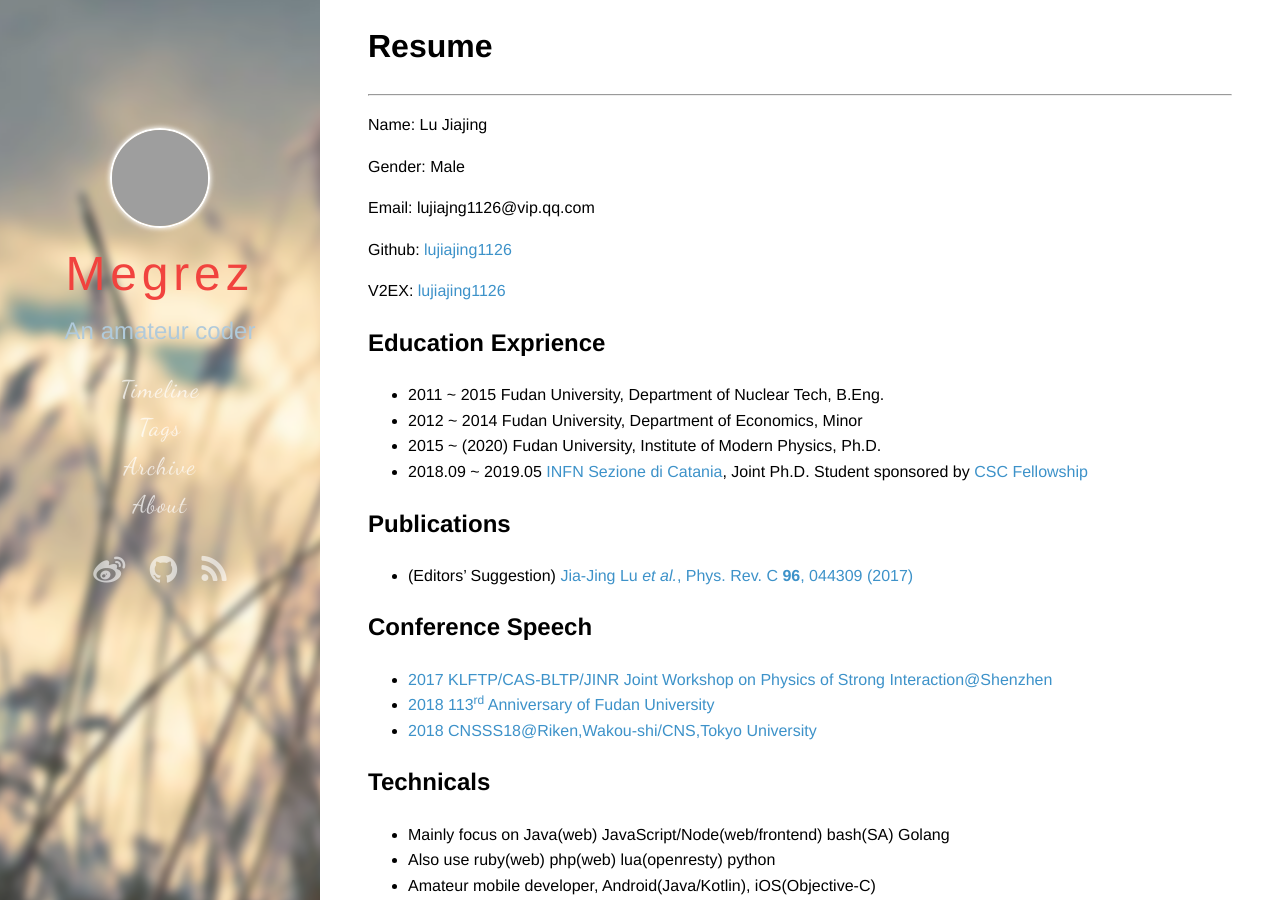
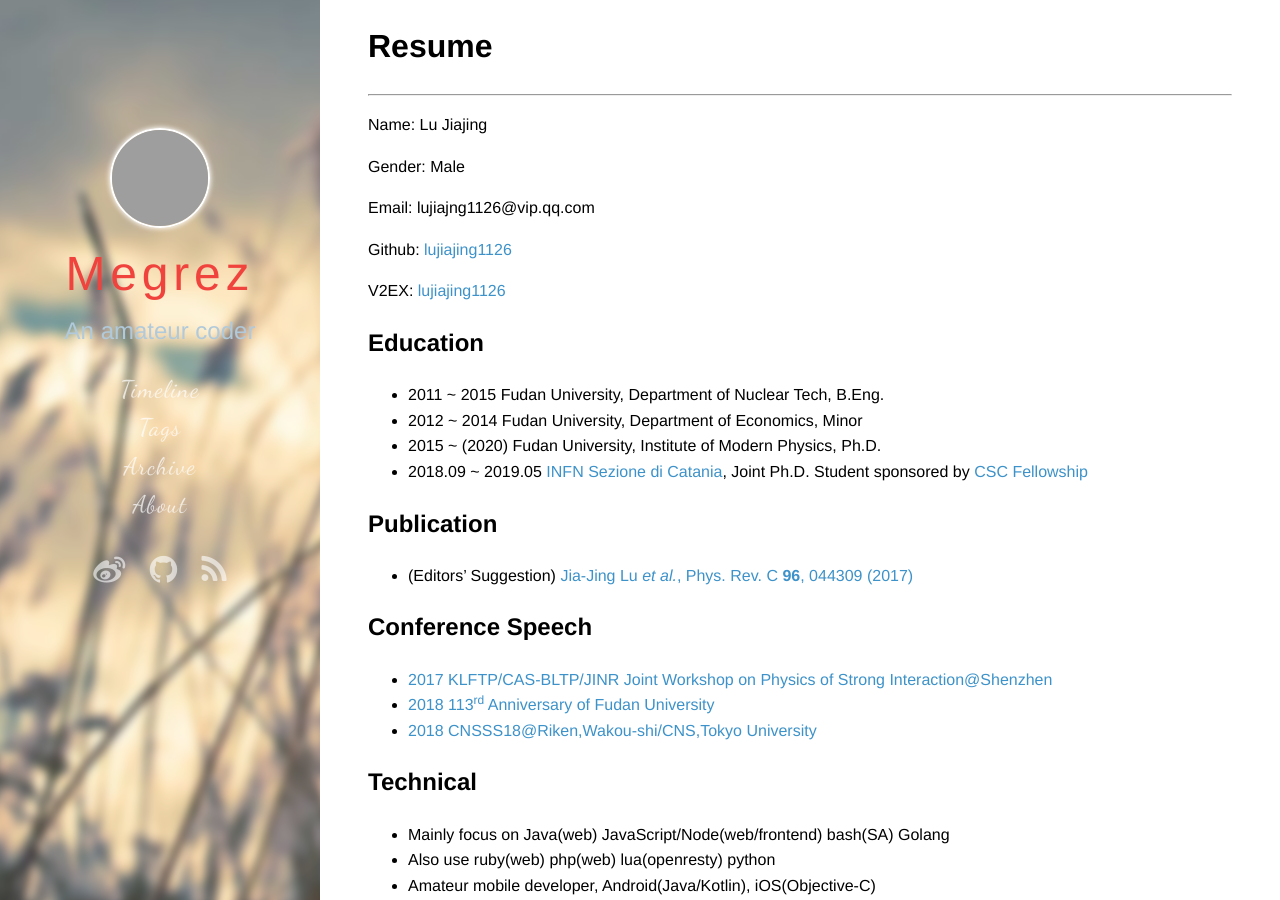
Before and after one commit to lujiajing1126/lujiajing1126.github.com, a Jekyll site: the page built from resume.md, in a window 1280 px wide and 900 px high. Built offline with Jekyll 4.4.1, drawn with Linux system fonts in a browser that asks for light colours; some web fonts are replaced; comment, search, counter and statistics services are not loaded; grey boxes are pictures that could not be loaded.

Commit message:
fix typo

```diff
--- a/resume.md
+++ b/resume.md
@@ -18,14 +18,14 @@ Github: [lujiajing1126](https://github.com/lujiajing1126)
 
 V2EX: [lujiajing1126](https://www.v2ex.com/member/lujiajing1126)
 
-## Education Exprience
+## Education
 
  - 2011 ~ 2015 Fudan University, Department of Nuclear Tech, B.Eng.
  - 2012 ~ 2014 Fudan University, Department of Economics, Minor
  - 2015 ~ (2020) Fudan University, Institute of Modern Physics, Ph.D.
  - 2018.09 ~ 2019.05 [INFN Sezione di Catania](http://www.ct.infn.it/), Joint Ph.D. Student sponsored by [CSC Fellowship](http://www.csc.edu.cn/)
 
-## Publications
+## Publication
 
  - (Editors' Suggestion) [Jia-Jing Lu _et al._, Phys. Rev. C **96**, 044309 (2017)](https://doi.org/10.1103/PhysRevC.96.044309)
 
@@ -35,7 +35,7 @@ V2EX: [lujiajing1126](https://www.v2ex.com/member/lujiajing1126)
  - [2018 113<sup>rd</sup> Anniversary of Fudan University](#)
  - [2018 CNSSS18@Riken,Wakou-shi/CNS,Tokyo University](https://indico2.cns.s.u-tokyo.ac.jp/event/30/)
 
-## Technicals
+## Technical
 
  - Mainly focus on Java(web) JavaScript/Node(web/frontend) bash(SA) Golang
  - Also use ruby(web) php(web) lua(openresty) python
```
